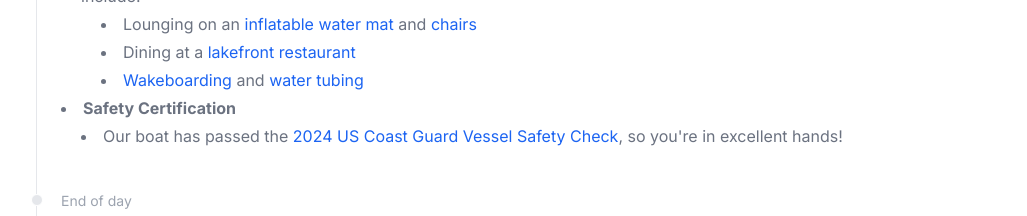
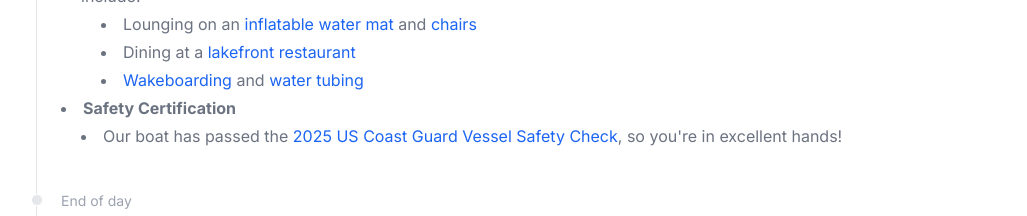
Before and after one commit to danicarcortez/sir-harris-cortez, a Next.js app: page / in a window 1280 px wide. Shown: the part 2520-2736 px from the top of the page, without its empty margins (124-1151 px from the left). Built offline with nearby package versions, Linux system fonts and the light colour scheme; no server answers.

Commit message:
2025 vessel check

```diff
--- a/app/_components/TimelineItem/OnTheBoat.tsx
+++ b/app/_components/TimelineItem/OnTheBoat.tsx
@@ -125,8 +125,8 @@ export const OnTheBoat = () => (
             <ListItem>
               Our boat has passed the{" "}
               <FigureComponent
-                imageSrc="/vessel_check.png"
-                text="2024 US Coast Guard Vessel Safety Check"
+                imageSrc="/2025_vessel_check.jpg"
+                text="2025 US Coast Guard Vessel Safety Check"
                 variant="p"
               />
               , so you&apos;re in excellent hands!&nbsp;
```
Also changed, not shown: public/2025_vessel_check.jpg (added).
